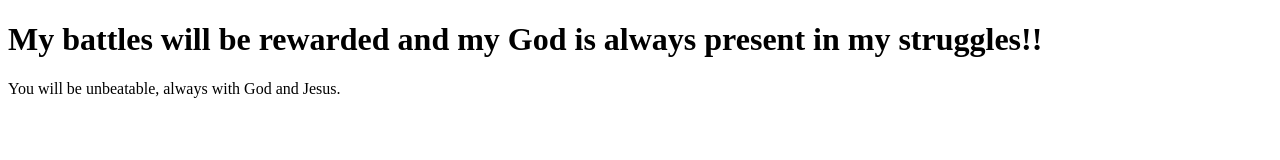
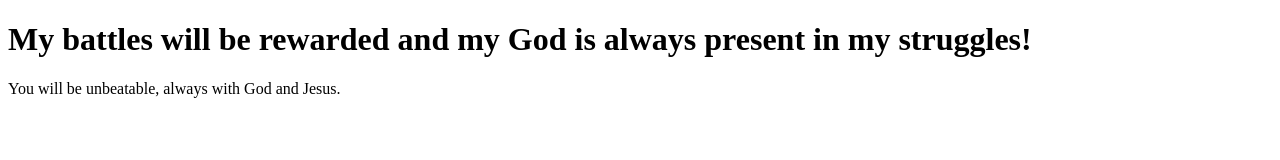
Before and after one commit to arks-lacerda/clone-tabnews, a Next.js app: page / in a window 1280 px wide. Shown: the top 160 px of the page. Built offline with nearby package versions, Linux system fonts and the light colour scheme.

Commit message:
`index.js` file modified

```diff
--- a/pages/index.js
+++ b/pages/index.js
@@ -3,7 +3,7 @@ function Home() {
     <>
       <h1>
         My battles will be rewarded and my God is always present in my
-        struggles!!
+        struggles!
       </h1>
       <p>You will be unbeatable, always with God and Jesus.</p>
     </>
```
